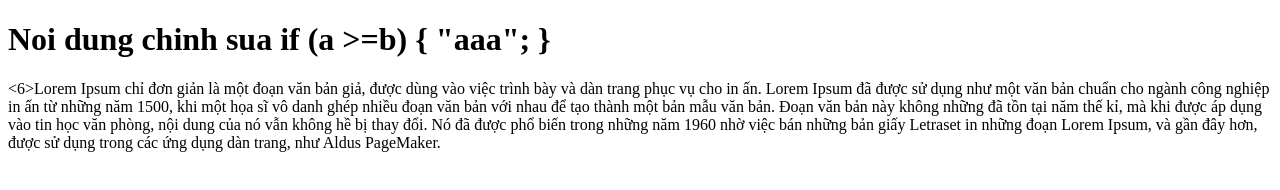
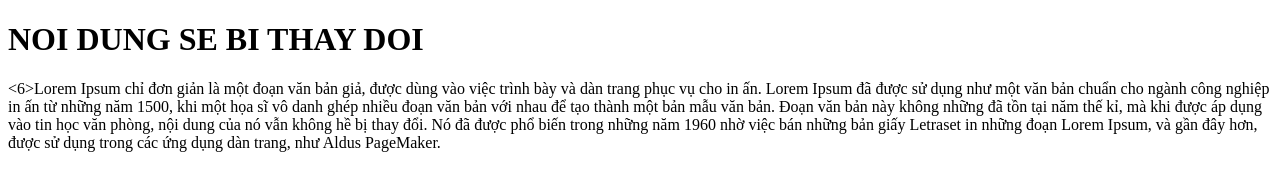
Before and after one commit to nguyenphuthao/test, a plain HTML site: page index.html in a window 1280 px wide. Drawn offline with Linux system fonts and the light colour scheme.

Commit message:
Test again

```diff
--- a/index.html
+++ b/index.html
@@ -6,12 +6,8 @@
 </head>
 
 <body>
-<h1>Noi dung chinh sua
-if (a >=b) {
-"aaa";
-}
-
-
+<h1>
+NOI DUNG SE BI THAY DOI
 </h1>
 <6>Lorem Ipsum chỉ đơn giản là một đoạn văn bản giả, được dùng vào việc trình bày và dàn trang phục vụ cho in ấn. Lorem Ipsum đã được sử dụng như một văn bản chuẩn cho ngành công nghiệp in ấn từ những năm 1500, khi một họa sĩ vô danh ghép nhiều đoạn văn bản với nhau để tạo thành một bản mẫu văn bản. Đoạn văn bản này không những đã tồn tại năm thế kỉ, mà khi được áp dụng vào tin học văn phòng, nội dung của nó vẫn không hề bị thay đổi. Nó đã được phổ biến trong những năm 1960 nhờ việc bán những bản giấy Letraset in những đoạn Lorem Ipsum, và gần đây hơn, được sử dụng trong các ứng dụng dàn trang, như Aldus PageMaker.</h6>
 </body>
```
